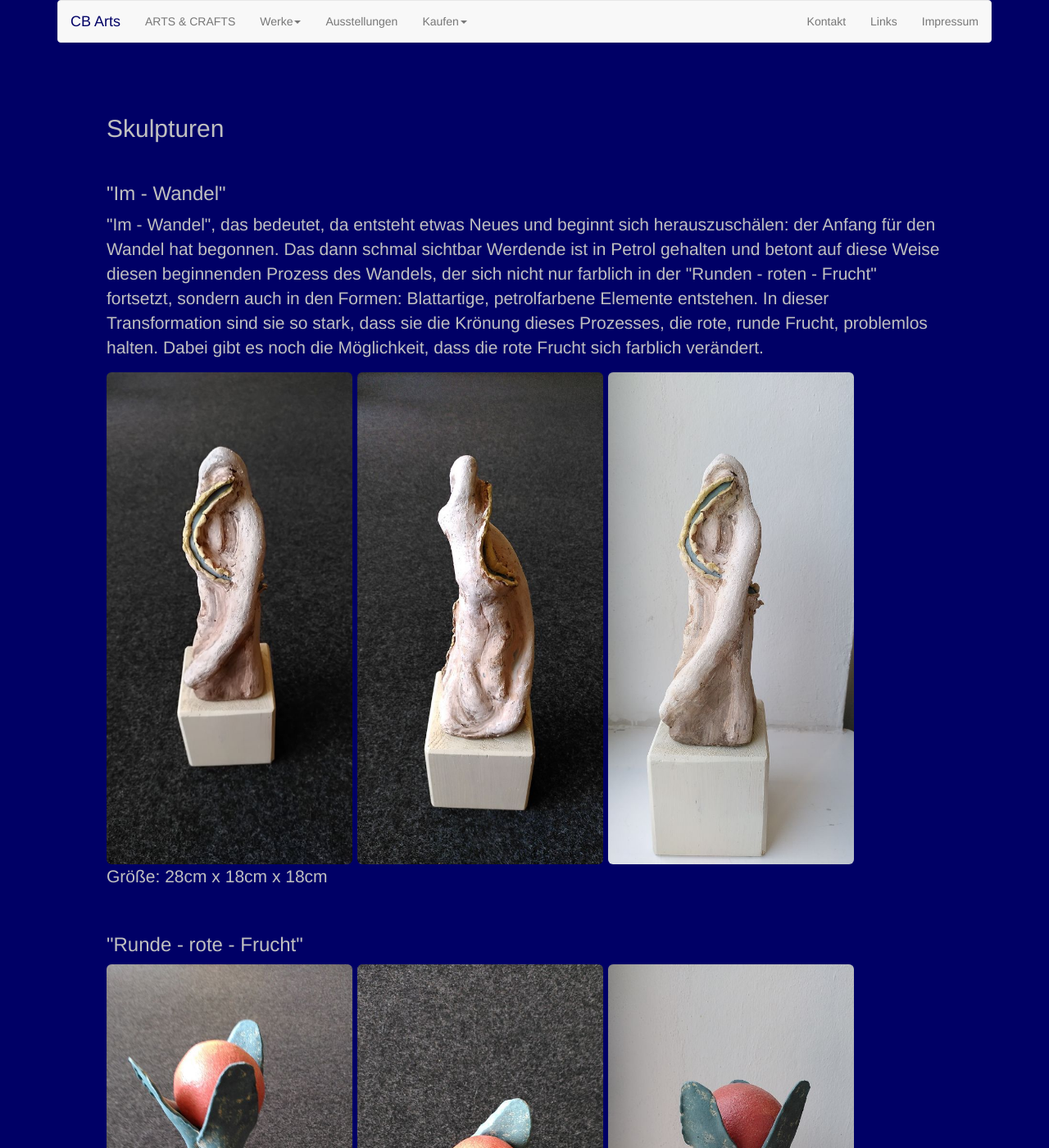
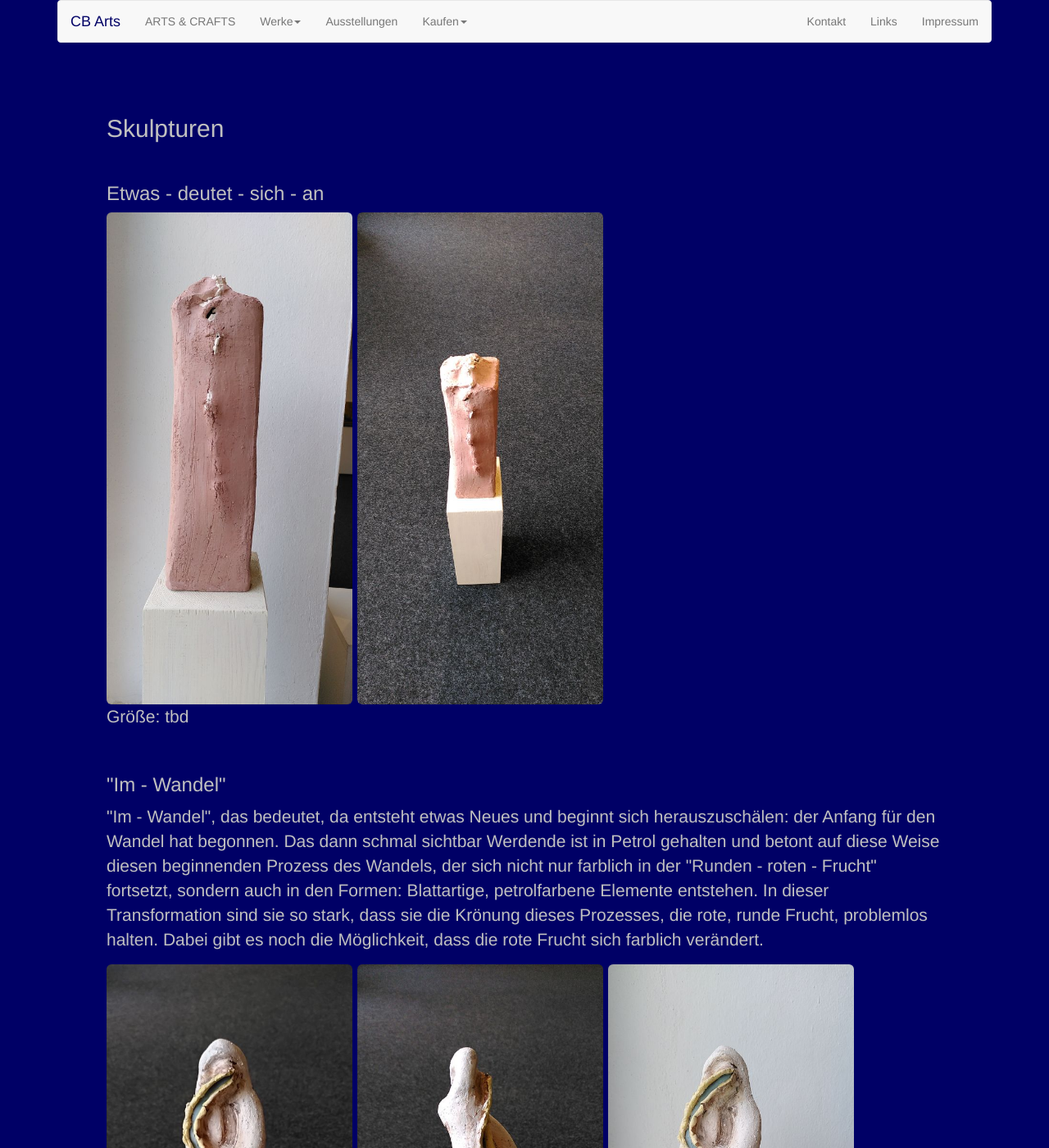
Before and after one commit to schmidb/CBArts, a Jekyll site: the page built from skulpturen.html, in a window 1280 px wide and 1400 px high. Shown: the whole window at 82% size. Built offline with Jekyll 4.4.1, drawn with Linux system fonts in a browser that asks for light colours.

Commit message:
neue skulptur

```diff
--- a/skulpturen.html
+++ b/skulpturen.html
@@ -4,6 +4,14 @@ layout: default
 ---
 
 <h2>Skulpturen</h2>
+
+<br>
+<h3>Etwas - deutet - sich - an</h3>
+<p>
+  <a href="img/skulpturen/etwas-deutet-sich-an-1.jpg" target="_blank"><img src="img/skulpturen/etwas-deutet-sich-an-1.jpg" width="300" border="0" class="img-rounded"></a>
+  <a href="img/skulpturen/etwas-deutet-sich-an-2.jpg" target="_blank"><img src="img/skulpturen/etwas-deutet-sich-an-2.jpg" width="300" border="0" class="img-rounded"></a>
+<br>Größe: tbd
+</p>
 
 <br>
 <h3>"Im - Wandel"</h3>
```
Also changed, not shown: img/skulpturen/etwas-deutet-sich-an-1.jpg (added), img/skulpturen/etwas-deutet-sich-an-2.jpg (added).
